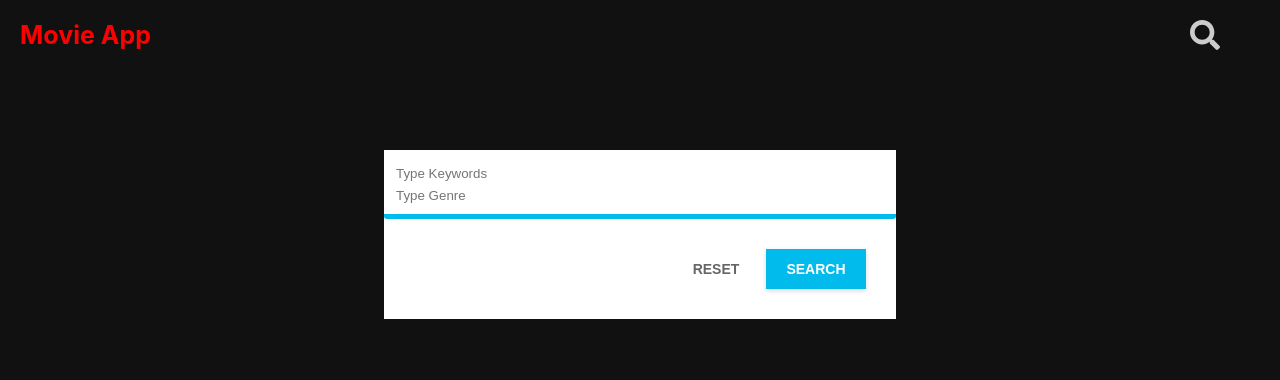
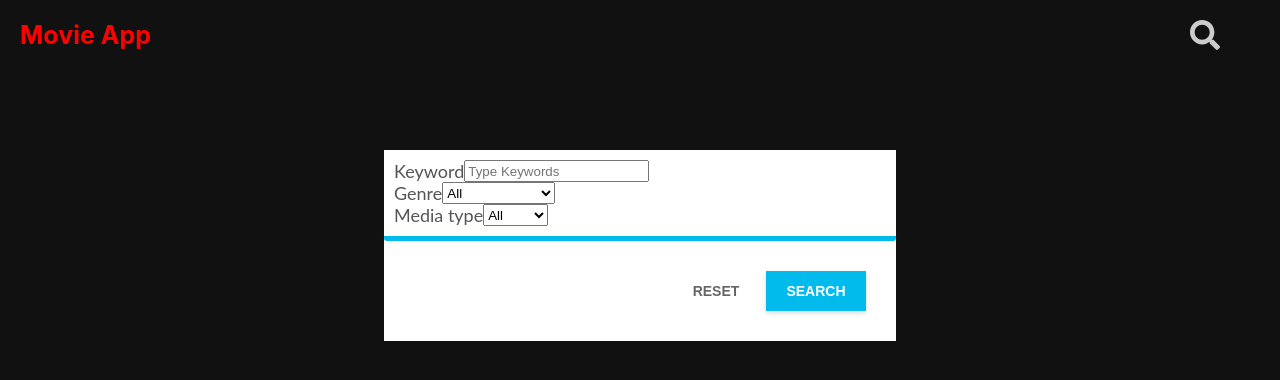
Before and after one commit to dquangxyz/RJS-Movie-App, a React (Create React App) app: page /search in a window 1280 px wide. Shown: the top 380 px of the page. Built offline with nearby package versions, Linux system fonts and the light colour scheme.

Commit message:
add mediatype into search form

```diff
--- a/src/components/search/ResultList.jsx
+++ b/src/components/search/ResultList.jsx
@@ -56,7 +56,8 @@ const ResultList = (props) => {
                         },
                         body: JSON.stringify({
                             keyword: props.query.keyword,
-                            genre: props.query.genre
+                            genre: props.query.genre,
+                            mediaType: props.query.mediaType,
                         })
                     });
 
@@ -68,9 +69,8 @@ const ResultList = (props) => {
                         console.log(newData);
                         setSearchedResults(newData.results);
                     }
-
-
                 } catch (error) {
+                    setSearchedResults([]);
                     console.log(error);
                 }
             };
--- a/src/components/search/SearchForm.css
+++ b/src/components/search/SearchForm.css
@@ -21,6 +21,9 @@
 .form-input-text > input {
 	width: 92%;
 	border: none;
+}
+.form-input-field {
+	display: flex;
 }
 .form-search-icon {
 	width: 30px;
--- a/src/components/search/SearchForm.jsx
+++ b/src/components/search/SearchForm.jsx
@@ -1,11 +1,14 @@
 import React, { useState, useEffect, useCallback } from 'react'
 import './SearchForm.css'
+
+const movieGenres = [ "Action", "Adventure", "Animation", "Comedy", "Crime", "Documentary", "Drama", "Family", "Fantasy", "History", "Horror", "Music", "Mystery", "Romance", "Science Fiction", "TV Movie", "Thriller", "War", "Western"]
 
 const SearchForm = ({ onReceiveQuery }) => {
     // Local state to capture input
     const [formValues, setFormValues] = useState({
         keyword: "",
-        genre: ""
+        genre: "all",
+        mediaType: "all"
     });
 
     // Handler functions
@@ -23,8 +26,8 @@ const SearchForm = ({ onReceiveQuery }) => {
     },[formValues, onReceiveQuery]);
 
     const handleReset = () => {
-        setFormValues({ keyword: "", genre: "" });
-        onReceiveQuery({ keyword: "", genre: "" });
+        setFormValues({ keyword: "", genre: "all", mediaType: "all" });
+        onReceiveQuery({ keyword: "", genre: "all", mediaType: "all" });
     };
 
     // Also handle submit when pressing "Enter" (event from document)
@@ -46,6 +49,8 @@ const SearchForm = ({ onReceiveQuery }) => {
     <form id="search-form" onSubmit={handleSubmit}>
         <div className="form-upper">
             <div className="form-input-text">
+                <div className="form-input-field">
+                    <label>Keyword</label>
                     <input
                         type="text"
                         placeholder="Type Keywords"
@@ -53,13 +58,35 @@ const SearchForm = ({ onReceiveQuery }) => {
                         onChange={handleInputChange}
                         value={formValues.keyword}
                     />
-                <input
-                    type="text"
-                    placeholder="Type Genre"
+                </div>
+
+                <div className="form-input-field">
+                    <label>Genre</label>
+                    <select
                         name="genre"
                         onChange={handleInputChange}
                         value={formValues.genre}
-                />
+                    >
+                        <option value="all">All</option>
+                        {movieGenres.map((item, index) => (
+                            <option key={index} value={item}>{item}</option>
+                        ))}
+                    </select>
+                </div>
+
+                <div className="form-input-field">
+                    <label>Media type</label>
+                    <select
+                        name="mediaType"
+                        onChange={handleInputChange}
+                        value={formValues.mediaType}
+                    >
+                        <option value="all">All</option>
+                        <option value="movie">Movie</option>
+                        <option value="tv">TV</option>
+                        <option value="person">Person</option>
+                    </select>
+                </div>
             </div>
         </div>
         <div className="form-lower">
--- a/src/pages/search/Search.jsx
+++ b/src/pages/search/Search.jsx
@@ -8,7 +8,8 @@ import './Search.css'
 const Search = () => {
 	const [query, setQuery] = useState({
 		keyword: "",
-		genre: ""
+		genre: "all",
+		mediaType: "all"
 	})
 
 	return (
```
Lines whose indentation alone changed are shown as unchanged.
